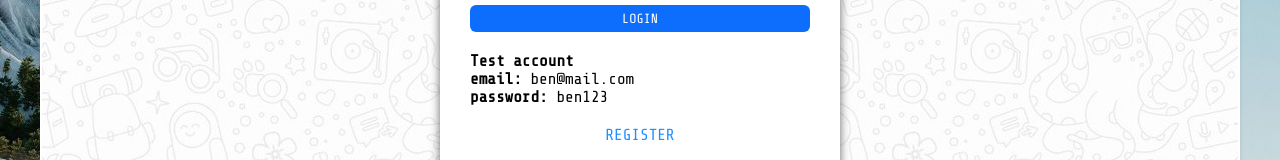
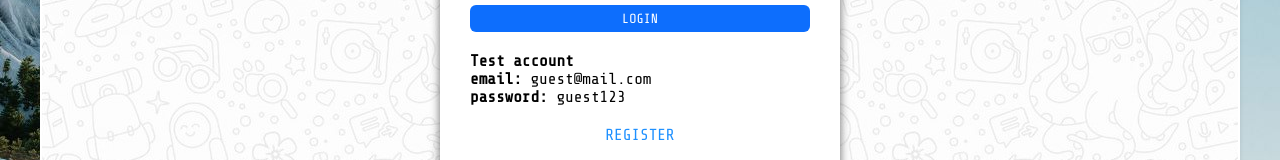
Before and after one commit to nidvar/mern-rt-chat-ui, a React (Vite) app: page /login in a window 1280 px wide. Shown: the part 393-553 px from the top of the page. Built offline with nearby package versions, Linux system fonts and the light colour scheme; no server answers.

Commit message:
guest account added

```diff
--- a/src/pages/LoginPage.tsx
+++ b/src/pages/LoginPage.tsx
@@ -83,8 +83,8 @@ const LoginPage = function(){
                     <button type="submit">LOGIN</button>
                     <div className='guest-account'>
                         <p><span className='bold'>Test account</span></p>
-                        <p><span className='bold'>email:</span> ben@mail.com</p>
-                        <p><span className='bold'>password:</span> ben123</p>
+                        <p><span className='bold'>email:</span> guest@mail.com</p>
+                        <p><span className='bold'>password:</span> guest123</p>
                     </div>
                     <p><Link to='/signup' className='link'>REGISTER</Link></p>
                     <p className='error'>{errorMessage}</p>
```
